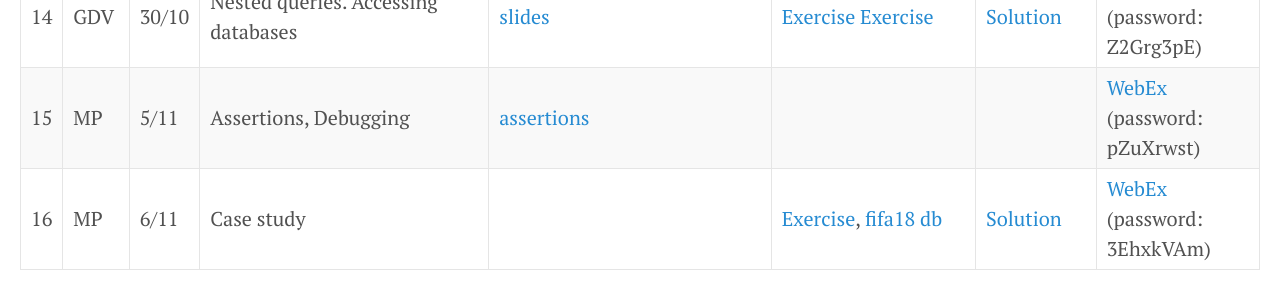
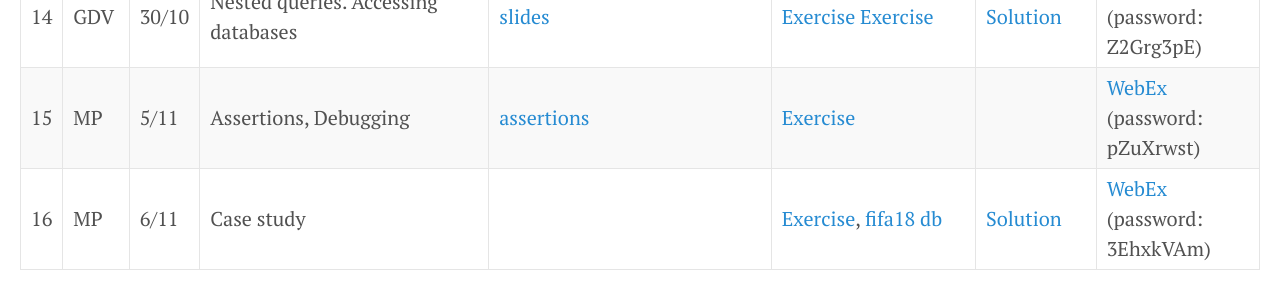
Before and after one commit to gdv/foundationsCS, a Jekyll site: the page built from docs/index.md, in a window 1280 px wide and 900 px high, scrolled down 1620 px. Shown: the part 156-452 px from the top of the window. Built offline with Jekyll 4.4.1, drawn with Linux system fonts in a browser that asks for light colours.

Commit message:
Add link to ex on debug

```diff
--- a/docs/index.md
+++ b/docs/index.md
@@ -22,7 +22,7 @@ title: Foundations of Computer Science (2019-20)
 | 12 | MP | 25/10 | Regular Expressions (cont'd) - Shell (cont'd) - Python outside the notebook         |  [Quick overview of packages design](https://docs.python.org/dev/tutorial/modules.html#packages) | Same as Lesson #9 | | [WebEx](https://unimib.webex.com/unimib-it/j.php?MTID=m0823472789c47d0a3ec29eaae60472af) (password: rY3Yym4n)
 | 13 | GDV | 29/10 | Exercise on list comprehensions              | [docs](https://docs.python.org/3/tutorial/datastructures.html)                                                  | [Exercise](py-11-f1)                                          | [Solution](https://nbviewer.jupyter.org/github/gdv/foundationsCS/blob/master/py-11-f1.ipynb)              | [WebEx](https://unimib.webex.com/unimib/j.php?MTID=m37d9a3d0ad5df5d05063c9576f3fcaa3) (password: jJ4dJs9x)
 | 14 | GDV | 30/10 | Nested queries. Accessing databases             | [slides](https://github.com/gdv/introduction_to_relational_databases/raw/master/05-nested-queries.pdf)                                                | [Exercise](sql-05-nested) [Exercise](py-13-employees)                                     | [Solution](https://nbviewer.jupyter.org/github/gdv/foundationsCS/blob/master/py-13-employees.ipynb)             | [WebEx](https://unimib.webex.com/unimib/j.php?MTID=md846878794ff53a9efba8ce0964476ab) (password: Z2Grg3pE)
-| 15 | MP | 5/11 | Assertions, Debugging             | [assertions](http://swcarpentry.github.io/python-novice-inflammation/08-defensive/)                                        | | | [WebEx](https://unimib.webex.com/unimib-it/j.php?MTID=m391d7f389a883ad3f09451ca92cff724) (password: pZuXrwst)
+| 15 | MP | 5/11 | Assertions, Debugging             | [assertions](http://swcarpentry.github.io/python-novice-inflammation/08-defensive/) | [Exercise](https://github.com/gdv/foundationsCS/blob/master/ex-03-Debug.ipynb) | | [WebEx](https://unimib.webex.com/unimib-it/j.php?MTID=m391d7f389a883ad3f09451ca92cff724) (password: pZuXrwst)
 | 16 | MP | 6/11  | Case study                 |                                                          | [Exercise](py-14-fifa), [fifa18 db](https://github.com/gdv/foundationsCS/blob/master/ex-data/fifa18/)                                      | [Solution](https://nbviewer.jupyter.org/github/gdv/foundationsCS/blob/master/py-14-fifa-solution.ipynb)                          | [WebEx](https://unimib.webex.com/unimib-it/j.php?MTID=m3d9ac862fc63831aa2d547140be3a946) (password: 3EhxkVAm)
 
 
```
